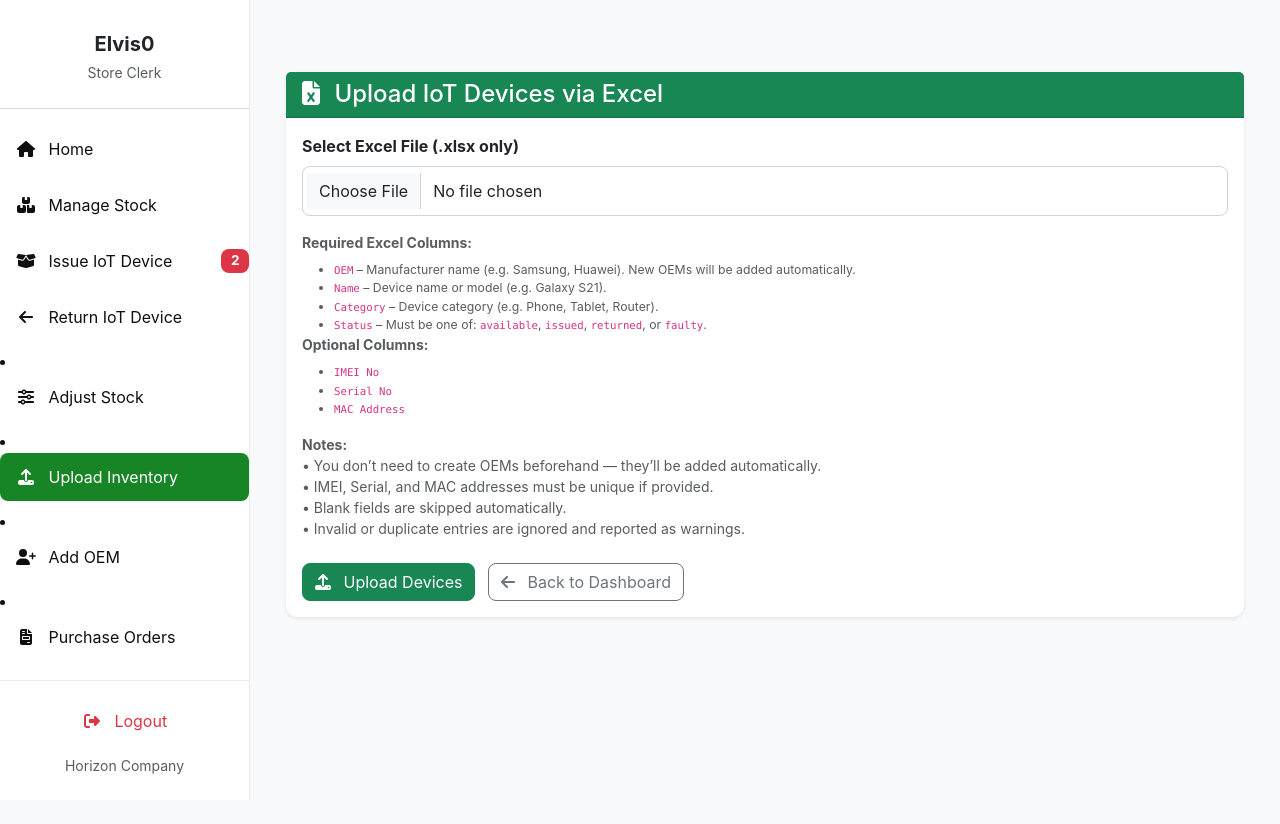
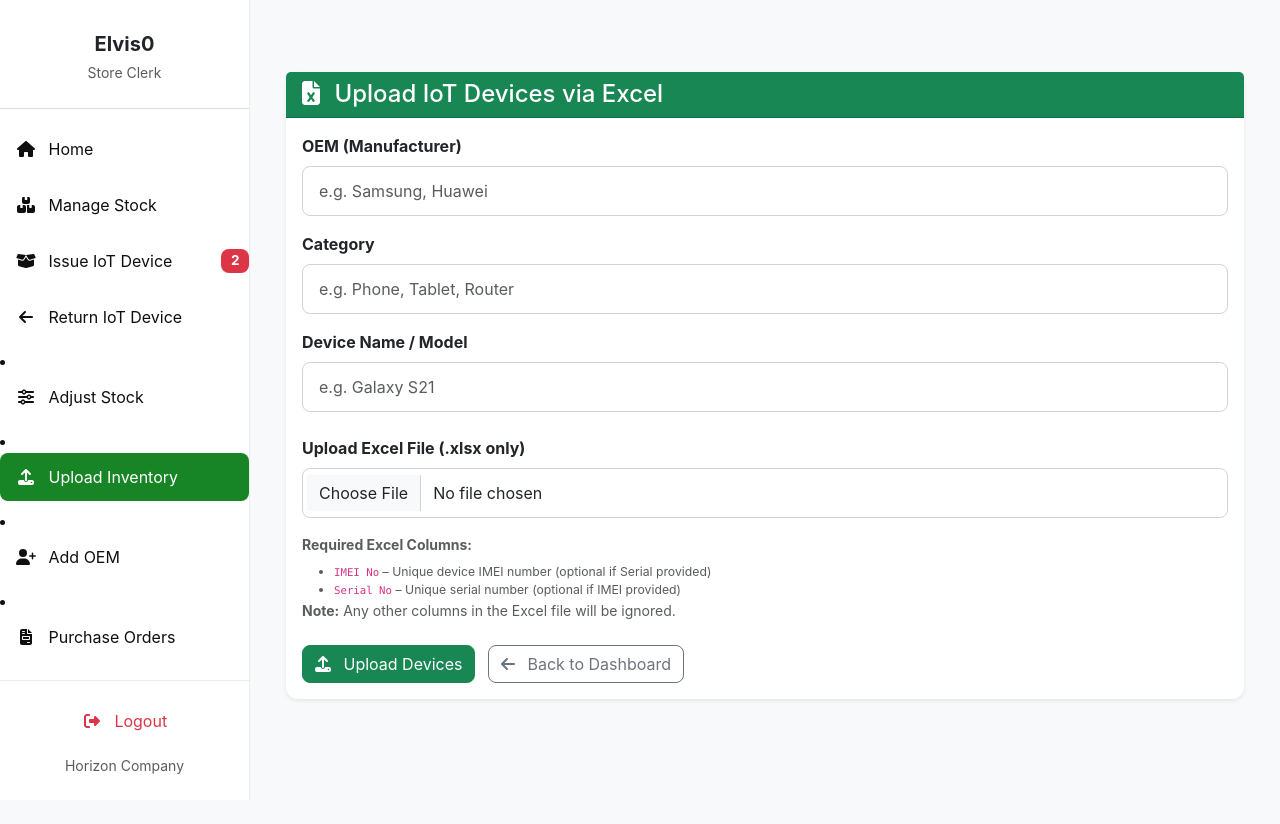
Before and after one commit to Brian-oum/Horizon-Inventory-management-system, a Django app: page /upload-inventory/ in a window 1280 px wide. Run offline with Django 5.2, Linux system fonts and the light colour scheme; a user stored in the database is signed in; data comes from the database, SQL or seed files in the repository; both versions use the stored data as it was after the commit; some libraries are stand-ins or nearby versions.

Commit message:
upload feature and requestor changes

```diff
--- a/invent/templates/invent/upload_inventory.html
+++ b/invent/templates/invent/upload_inventory.html
@@ -20,40 +20,45 @@
                 <i class="fas fa-file-excel me-2"></i> Upload IoT Devices via Excel
             </h4>
         </div>
+
         <div class="card-body">
-
             <form method="post" enctype="multipart/form-data">
                 {% csrf_token %}
+
+                <!-- OEM -->
                 <div class="mb-3">
-                    <label for="excel_file" class="form-label fw-bold">Select Excel File (.xlsx only)</label>
+                    <label for="oem" class="form-label fw-bold">OEM (Manufacturer)</label>
+                    <input type="text" name="oem" id="oem" class="form-control" placeholder="e.g. Samsung, Huawei" required>
+                </div>
+
+                <!-- Category -->
+                <div class="mb-3">
+                    <label for="category" class="form-label fw-bold">Category</label>
+                    <input type="text" name="category" id="category" class="form-control" placeholder="e.g. Phone, Tablet, Router" required>
+                </div>
+
+                <!-- Device Name -->
+                <div class="mb-3">
+                    <label for="name" class="form-label fw-bold">Device Name / Model</label>
+                    <input type="text" name="name" id="name" class="form-control" placeholder="e.g. Galaxy S21" required>
+                </div>
+
+                <!-- Excel Upload -->
+                <div class="mb-3 mt-4">
+                    <label for="excel_file" class="form-label fw-bold">Upload Excel File (.xlsx only)</label>
                     <input type="file" name="excel_file" id="excel_file" class="form-control" accept=".xlsx" required>
 
                     <small class="form-text text-muted d-block mt-3">
                         <strong>Required Excel Columns:</strong>
                         <ul class="small mt-2 mb-0">
-                            <li><code>OEM</code> – Manufacturer name (e.g. Samsung, Huawei). New OEMs will be added automatically.</li>
-                            <li><code>Name</code> – Device name or model (e.g. Galaxy S21).</li>
-                            <li><code>Category</code> – Device category (e.g. Phone, Tablet, Router).</li>
-                            <li><code>Status</code> – Must be one of: <code>available</code>, <code>issued</code>, <code>returned</code>, or <code>faulty</code>.</li>
+                            <li><code>IMEI No</code> – Unique device IMEI number (optional if Serial provided)</li>
+                            <li><code>Serial No</code> – Unique serial number (optional if IMEI provided)</li>
                         </ul>
-
-                        <strong>Optional Columns:</strong>
-                        <ul class="small mt-2 mb-0">
-                            <li><code>IMEI No</code></li>
-                            <li><code>Serial No</code></li>
-                            <li><code>MAC Address</code></li>
-                        </ul>
-                    </small>
-
-                    <small class="form-text text-muted d-block mt-3">
-                        <strong>Notes:</strong><br>
-                        • You don’t need to create OEMs beforehand — they’ll be added automatically.<br>
-                        • IMEI, Serial, and MAC addresses must be unique if provided.<br>
-                        • Blank fields are skipped automatically.<br>
-                        • Invalid or duplicate entries are ignored and reported as warnings.
+                        <strong>Note:</strong> Any other columns in the Excel file will be ignored.
                     </small>
                 </div>
 
+                <!-- Buttons -->
                 <div class="mt-4">
                     <button type="submit" class="btn btn-success">
                         <i class="fas fa-upload me-2"></i> Upload Devices
@@ -63,7 +68,6 @@
                     </a>
                 </div>
             </form>
-
         </div>
     </div>
 </div>
--- a/invent/views.py
+++ b/invent/views.py
@@ -955,97 +955,67 @@ def reports_view(request):
 @login_required
 @permission_required('invent.add_device', raise_exception=True)
 def upload_inventory(request):
-    if request.method == 'POST' and request.FILES.get('excel_file'):
-        excel_file = request.FILES['excel_file']
+    if request.method == 'POST':
+        oem_name = request.POST.get('oem')
+        category = request.POST.get('category')
+        name = request.POST.get('name')
+        excel_file = request.FILES.get('excel_file')
+
+        # Validate basic fields
+        if not all([oem_name, category, name]):
+            messages.error(request, "Please provide OEM, category, and device name before uploading.")
+            return redirect("upload_inventory")
+
+        if not excel_file:
+            messages.error(request, "Please upload an Excel file.")
+            return redirect("upload_inventory")
+
+        # Load Excel
         try:
             wb = openpyxl.load_workbook(excel_file)
             sheet = wb.active
         except Exception:
-            messages.error(
-                request, "Invalid Excel file. Please upload a valid .xlsx file.")
+            messages.error(request, "Invalid Excel file. Please upload a valid .xlsx file.")
             return redirect("upload_inventory")
 
-        header = [str(cell.value).strip().lower()
-                  for cell in sheet[1] if cell.value]
+        header = [str(cell.value).strip().lower() for cell in sheet[1] if cell.value]
         header_index_map = {h: i for i, h in enumerate(header)}
 
-        required_columns = ["oem", "name", "category", "status"]
-        for col in required_columns:
-            if col not in header_index_map:
-                messages.error(request, f"Missing required column: {col}")
-                return redirect("upload_inventory")
+        # Only accept 'imei no' and 'serial no' columns
+        if not any(col in header_index_map for col in ["imei no", "serial no"]):
+            messages.error(request, "Excel file must have at least 'IMEI No' or 'Serial No' column.")
+            return redirect("upload_inventory")
 
-        from invent.models import OEM, Device
+        oem_obj, _ = OEM.objects.get_or_create(name=oem_name)
 
-        # Remember previous values for blank cells
-        prev_oem_name = None
-        prev_category = None
-        prev_status = None
+        added_count = 0
+        skipped_count = 0
 
         for row in sheet.iter_rows(min_row=2, values_only=True):
-            def safe_get(col):
-                idx = header_index_map.get(col)
-                return str(row[idx]).strip() if idx is not None and row[idx] else ""
+            imei_no = str(row[header_index_map["imei no"]]).strip() if "imei no" in header_index_map and row[header_index_map["imei no"]] else None
+            serial_no = str(row[header_index_map["serial no"]]).strip() if "serial no" in header_index_map and row[header_index_map["serial no"]] else None
 
-            # Pull values or inherit from previous row
-            oem_name = safe_get("oem") or prev_oem_name
-            name = safe_get("name")
-            category = safe_get("category") or prev_category
-            status = (safe_get("status").lower()
-                      or prev_status or "available").lower()
-            imei_no = safe_get("imei no")
-            serial_no = safe_get("serial no")
-            mac_address = safe_get("mac address")
-
-            # Update previous remembered values
-            if oem_name:
-                prev_oem_name = oem_name
-            if category:
-                prev_category = category
-            if status:
-                prev_status = status
-
-            # Skip rows without a name
-            if not name:
+            if not imei_no and not serial_no:
+                skipped_count += 1
                 continue
-
-            # Validate mandatory fields
-            if not all([oem_name, category, status]):
-                messages.warning(request, f"Skipping incomplete row: {row}")
-                continue
-
-            # Validate status
-            if status not in ["available", "issued", "returned", "faulty"]:
-                messages.warning(
-                    request, f"Invalid status '{status}' for device '{name}'. Skipped.")
-                continue
-
-            # Get or create OEM and category
-            oem_obj, _ = OEM.objects.get_or_create(name=oem_name)
 
             # Skip duplicates
             if imei_no and Device.objects.filter(imei_no=imei_no).exists():
-                messages.warning(
-                    request, f"IMEI {imei_no} already exists. Skipped.")
+                messages.warning(request, f"IMEI {imei_no} already exists. Skipped.")
+                skipped_count += 1
                 continue
             if serial_no and Device.objects.filter(serial_no=serial_no).exists():
-                messages.warning(
-                    request, f"Serial No {serial_no} already exists. Skipped.")
-                continue
-            if mac_address and Device.objects.filter(mac_address=mac_address).exists():
-                messages.warning(
-                    request, f"MAC Address {mac_address} already exists. Skipped.")
+                messages.warning(request, f"Serial No {serial_no} already exists. Skipped.")
+                skipped_count += 1
                 continue
 
-            # Create the device
             device_kwargs = dict(
                 oem=oem_obj,
                 name=name,
                 category=category,
                 imei_no=imei_no or None,
                 serial_no=serial_no or None,
-                mac_address=mac_address or None,
-                status=status,
+                status="available",
             )
 
             # Assign branch & country if user not superuser
@@ -1054,8 +1024,9 @@ def upload_inventory(request):
                 device_kwargs["country"] = request.user.profile.country
 
             Device.objects.create(**device_kwargs)
+            added_count += 1
 
-        messages.success(request, "Devices uploaded successfully.")
+        messages.success(request, f"Upload complete. {added_count} devices added, {skipped_count} skipped.")
         return redirect("inventory_list")
 
     return render(request, "invent/upload_inventory.html")
```
Also changed, not shown: invent/templates/invent/request_item.html (+24 -18 lines), invent/templates/invent/requestor_dashboard.html (+32 -11 lines), db.sqlite3.
